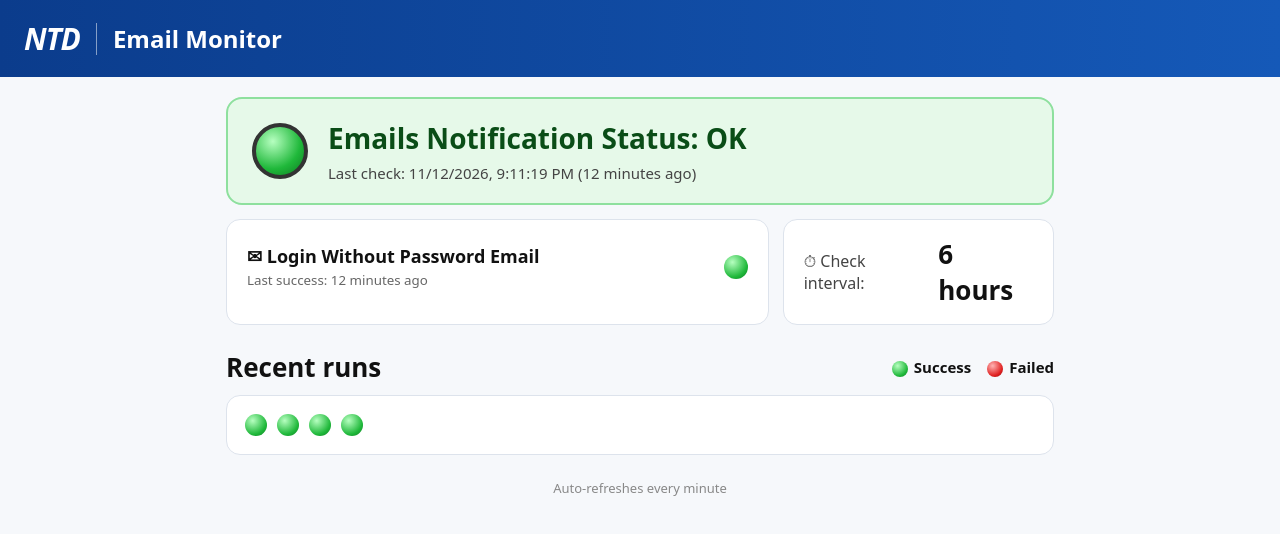
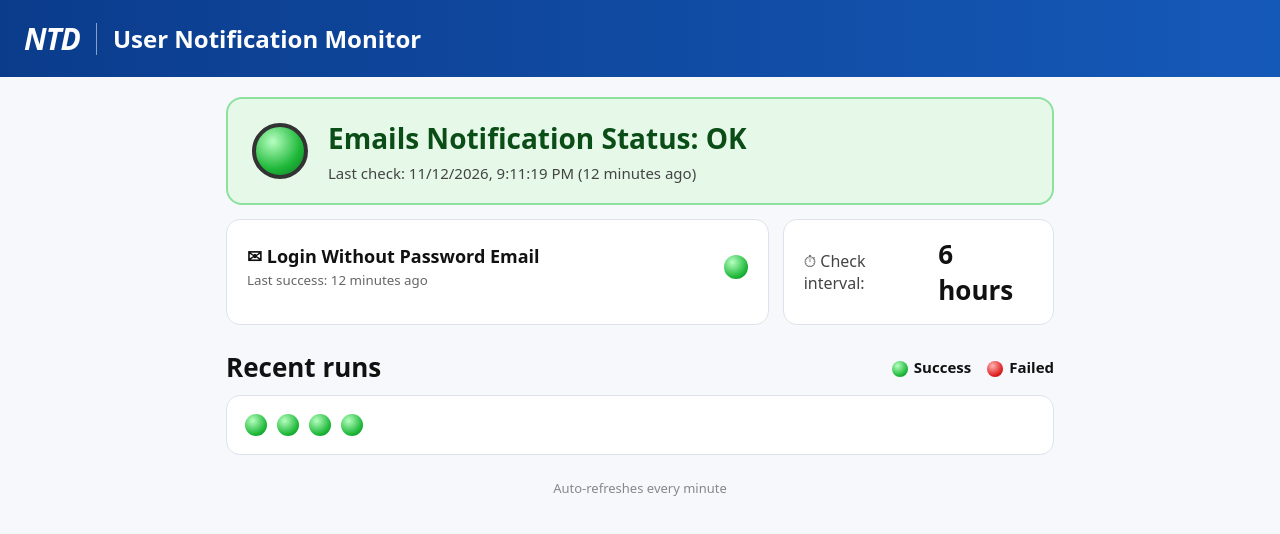
Before and after one commit to shy1110/ntd-email-canary, a plain HTML site: page docs/index.html in a window 1280 px wide. Drawn offline with Linux system fonts and the light colour scheme.

Commit message:
Update header title from 'Email Monitor' to 'User Notification Monitor'

```diff
--- a/docs/index.html
+++ b/docs/index.html
@@ -42,7 +42,7 @@
   footer{color:#888;font-size:13px;text-align:center;margin:24px 0}
 </style></head>
 <body>
-<header><span class="logo">NTD</span><span class="sep"></span><span class="title">Email Monitor</span></header>
+<header><span class="logo">NTD</span><span class="sep"></span><span class="title">User Notification Monitor</span></header>
 <main>
   <div id="banner" class="banner"><div class="lamp g"></div><div><h1>Loading…</h1></div></div>
   <div class="grid">
```
